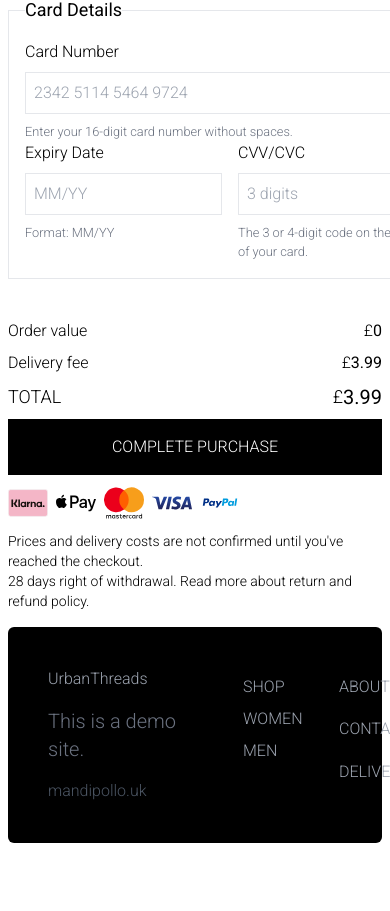
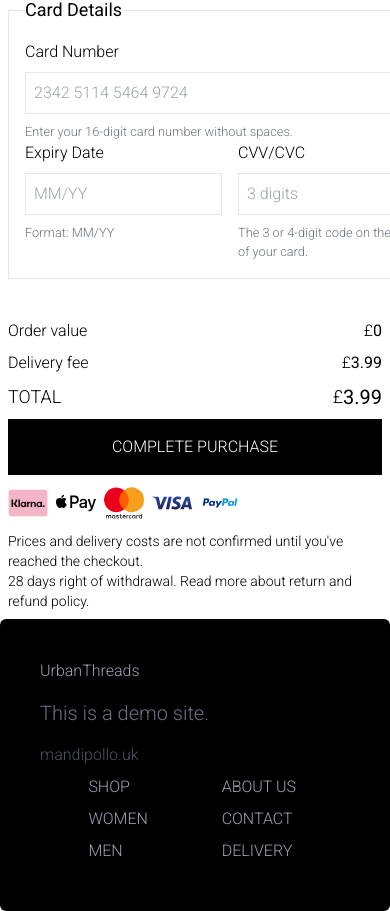
Before and after one commit to mandipollo/urbanThreads, a React (Vite) app: page /checkout in a window 390 px wide. Shown: the part 1123-2034 px from the top of the page. Before the commit the page ends 1974 px from the top, so only its background shows below. Built offline with nearby package versions, Linux system fonts and the light colour scheme; no server answers.

Commit message:
fix(cart)- resolved duplicate product added to cart

```diff
--- a/src/components/footer/Footer.tsx
+++ b/src/components/footer/Footer.tsx
@@ -3,7 +3,7 @@ import HoverRevealButton from "../shared/HoverRevealButton";
 const Footer = ({}) => {
 	return (
 		<footer className="flex w-full text-gray-400">
-			<div className="grid grid-cols-2 m-2 p-10 rounded-md bg-black w-full">
+			<div className="grid md:grid-cols-2 md:m-2 p-10 rounded-md bg-black w-full">
 				<section className="flex flex-col gap-4">
 					<h3>UrbanThreads</h3>
 					<p className="text-gray-500 text-xl">This is a demo site.</p>
--- a/src/pages/Product.tsx
+++ b/src/pages/Product.tsx
@@ -11,6 +11,8 @@ import useProduct from "../components/hooks/useProduct";
 import { addProduct } from "../store/cartSlice";
 import { useDispatch } from "react-redux";
 import { CartProduct, Product as ProductType } from "../types";
+import { useAppSelector } from "../store/store";
+import { toast } from "react-toastify";
 
 const Product: React.FC = () => {
 	const sizes = ["S", "M", "L", "XL", "XXL"];
@@ -18,12 +20,16 @@ const Product: React.FC = () => {
 	const [size, setSize] = useState<string>("");
 	const fetchedProduct = useProduct(productId || null);
 
-	// store product info in redux cart slice
+	// check if the product exists in the slice ? notify user :  store product to cart
 
 	const dispatch = useDispatch();
-
+	const cartItemState = useAppSelector(state => state.cartReducer.items);
 	const handleAddProductToCart = (product: CartProduct) => {
-		dispatch(addProduct(product));
+		const productExists = cartItemState.some(item => item._id === product._id);
+		if (!productExists) {
+			dispatch(addProduct(product));
+		}
+		toast("Product already added to cart");
 	};
 
 	if (!fetchedProduct) {
```
